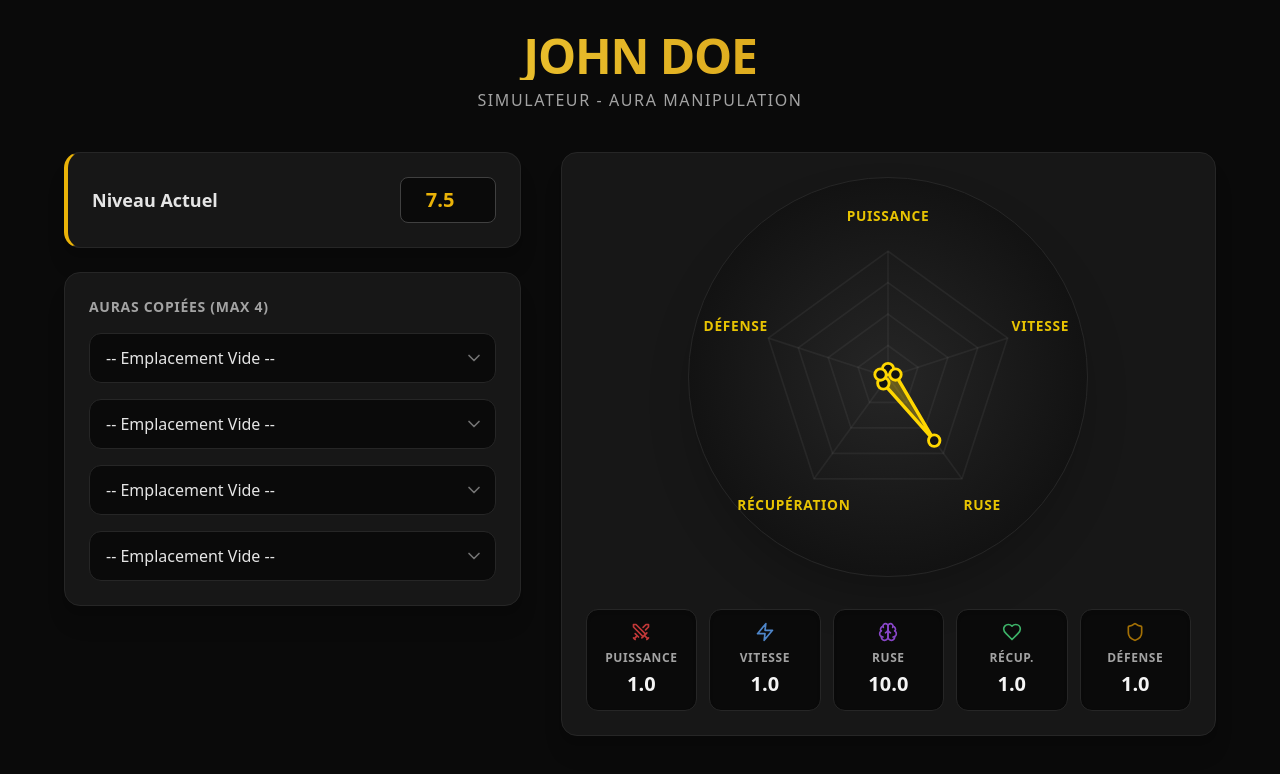
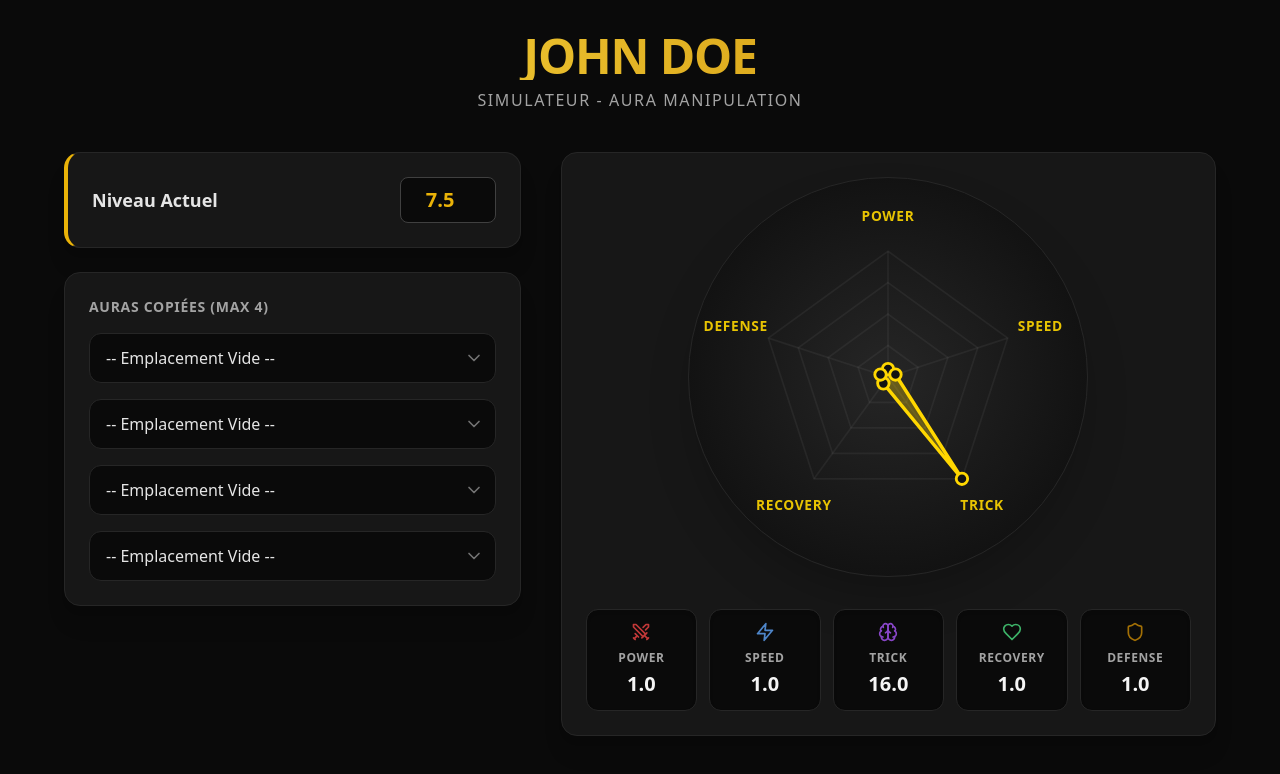
Before and after one commit to The-Night7/john_unordinary, a React (Vite) app: page / in a window 1280 px wide. Shown: the top 774 px of the page. Built offline with nearby package versions, Linux system fonts and the light colour scheme.

Commit message:
feat: update John's base stats and dynamic calculation for evolution

```diff
--- a/src/App.tsx
+++ b/src/App.tsx
@@ -3,12 +3,25 @@ import { Shield, Zap, Swords, Brain, Heart, ChevronDown } from 'lucide-react';
 
 import capacitesData from './capacites.json';
 
+// --- 1. CONFIGURATION DES STATS DE BASE DE JOHN ---
+const REFERENCE_LEVEL = 7.5;
+const JOHN_BASE_STATS = { power: 1, speed: 1, trick: 16, recovery: 1, defense: 1 };
+
+// Calcul automatique des rapports (stat / niveau) pour l'évolution de John
+const JOHN_RATIOS = {
+  power: JOHN_BASE_STATS.power / REFERENCE_LEVEL,
+  speed: JOHN_BASE_STATS.speed / REFERENCE_LEVEL,
+  trick: JOHN_BASE_STATS.trick / REFERENCE_LEVEL,
+  recovery: JOHN_BASE_STATS.recovery / REFERENCE_LEVEL,
+  defense: JOHN_BASE_STATS.defense / REFERENCE_LEVEL
+};
+
 const statConfig = [
-  { key: 'power', label: 'Puissance', Icon: Swords, color: 'text-red-500' },
-  { key: 'speed', label: 'Vitesse', Icon: Zap, color: 'text-blue-400' },
-  { key: 'trick', label: 'Ruse', Icon: Brain, color: 'text-purple-500' },
-  { key: 'recovery', label: 'Récup.', Icon: Heart, color: 'text-green-400' },
-  { key: 'defense', label: 'Défense', Icon: Shield, color: 'text-yellow-600' }
+  { key: 'power', label: 'Power', Icon: Swords, color: 'text-red-500' },
+  { key: 'speed', label: 'Speed', Icon: Zap, color: 'text-blue-400' },
+  { key: 'trick', label: 'Trick', Icon: Brain, color: 'text-purple-500' },
+  { key: 'recovery', label: 'Recovery', Icon: Heart, color: 'text-green-400' },
+  { key: 'defense', label: 'Defense', Icon: Shield, color: 'text-yellow-600' }
 ];
 
 // --- 2. COMPOSANT GRAPHIQUE RADAR SVG SUR-MESURE ---
@@ -19,7 +32,7 @@ const RadarChart = ({ stats }) => {
   const cy = size / 2;
   const radius = 110;
   const keys = ['power', 'speed', 'trick', 'recovery', 'defense'];
-  const labels = ['Puissance', 'Vitesse', 'Ruse', 'Récupération', 'Défense'];
+  const labels = ['Power', 'Speed', 'Trick', 'Recovery', 'Defense'];
 
   // Calcule les coordonnées X,Y pour un groupe de statistiques
   const getPoints = (statObj) => {
@@ -121,7 +134,14 @@ export default function App() {
 
   // --- MOTEUR DE FUSION (Recalculé automatiquement si niveau ou slots changent) ---
   const statsFinales = useMemo(() => {
-    let stats = { power: 1, speed: 1, trick: 10, recovery: 1, defense: 1 };
+    // Les stats de base de John évoluent maintenant dynamiquement grâce aux ratios !
+    let stats = {
+      power: JOHN_RATIOS.power * johnLevel,
+      speed: JOHN_RATIOS.speed * johnLevel,
+      trick: JOHN_RATIOS.trick * johnLevel,
+      recovery: JOHN_RATIOS.recovery * johnLevel,
+      defense: JOHN_RATIOS.defense * johnLevel
+    };
 
     slots.forEach(slotId => {
       if (!slotId) return;
```
